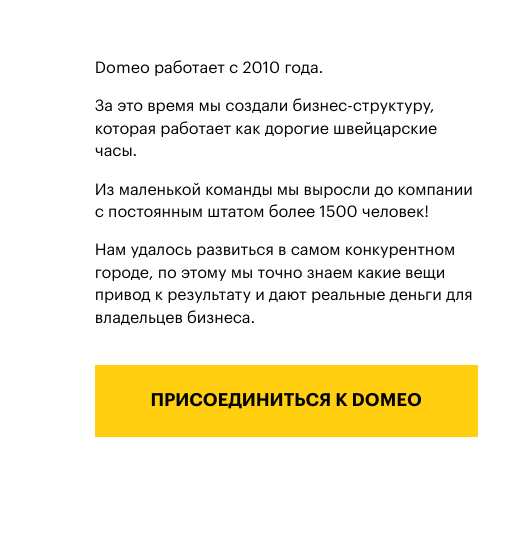
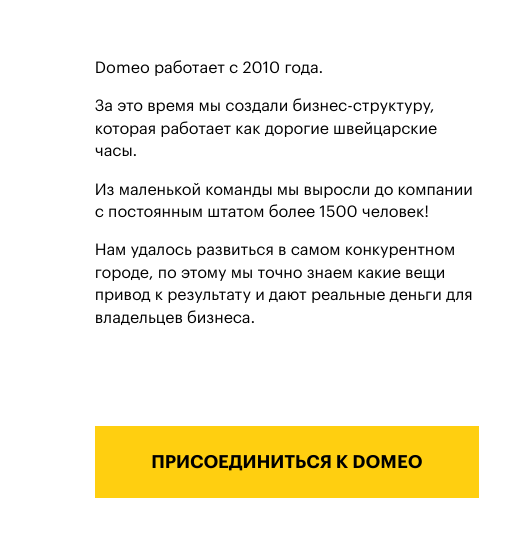
Before and after one commit to frontender02/domeo, a plain HTML site: page index.html in a window 1280 px wide. Shown: the part 1141-1689 px from the top of the page, 769-1280 px from the left. Drawn offline with Linux system fonts and the light colour scheme; files whose address does not match are found by name.

Commit message:
redacted section about us

```diff
--- a/scss/blocks/_about-us.scss
+++ b/scss/blocks/_about-us.scss
@@ -18,9 +18,12 @@
 
 	&__description {
 		flex: 0 0 31.6%;
+		display: flex;
+		flex-direction: column;
 	}
 
 	&__text {
+		flex: 1 1 auto;
 		margin-bottom: 36px;
 
 		p {
```
Also changed, not shown: css/style.css, css/style.min.css.
